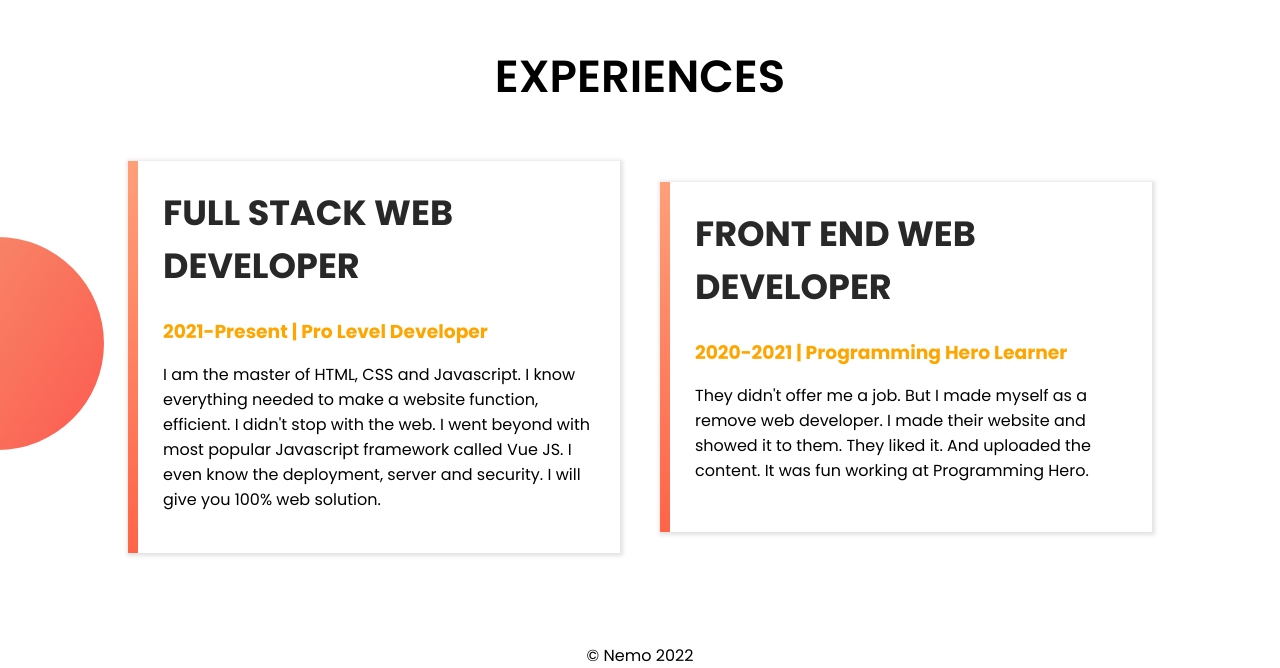
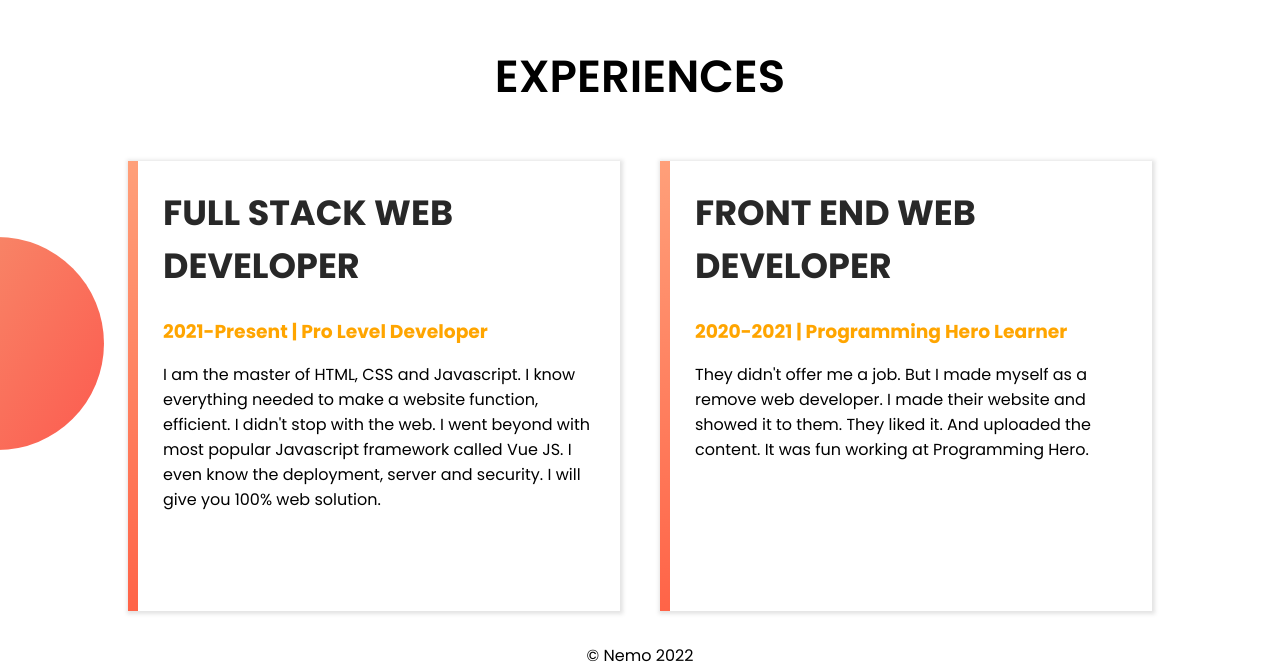
Before and after one commit to satishchakma/basic-portfolio-website, a plain HTML site: page index.html in a window 1280 px wide. Shown: the part 1047-1715 px from the top of the page. Drawn offline with Linux system fonts and the light colour scheme.

Commit message:
fixed height and other things

```diff
--- a/style.css
+++ b/style.css
@@ -110,7 +110,7 @@ button:hover{
     border-image: linear-gradient(180deg, lightsalmon, tomato) ;
     border-image-slice: 5;
     padding: 25px;
-    min-height: 300px;
+    min-height: 400px;
     box-shadow: 1px 1px 4px 2px #28282821; ;
 }
 .box1 h3, .box2 h3{
```
